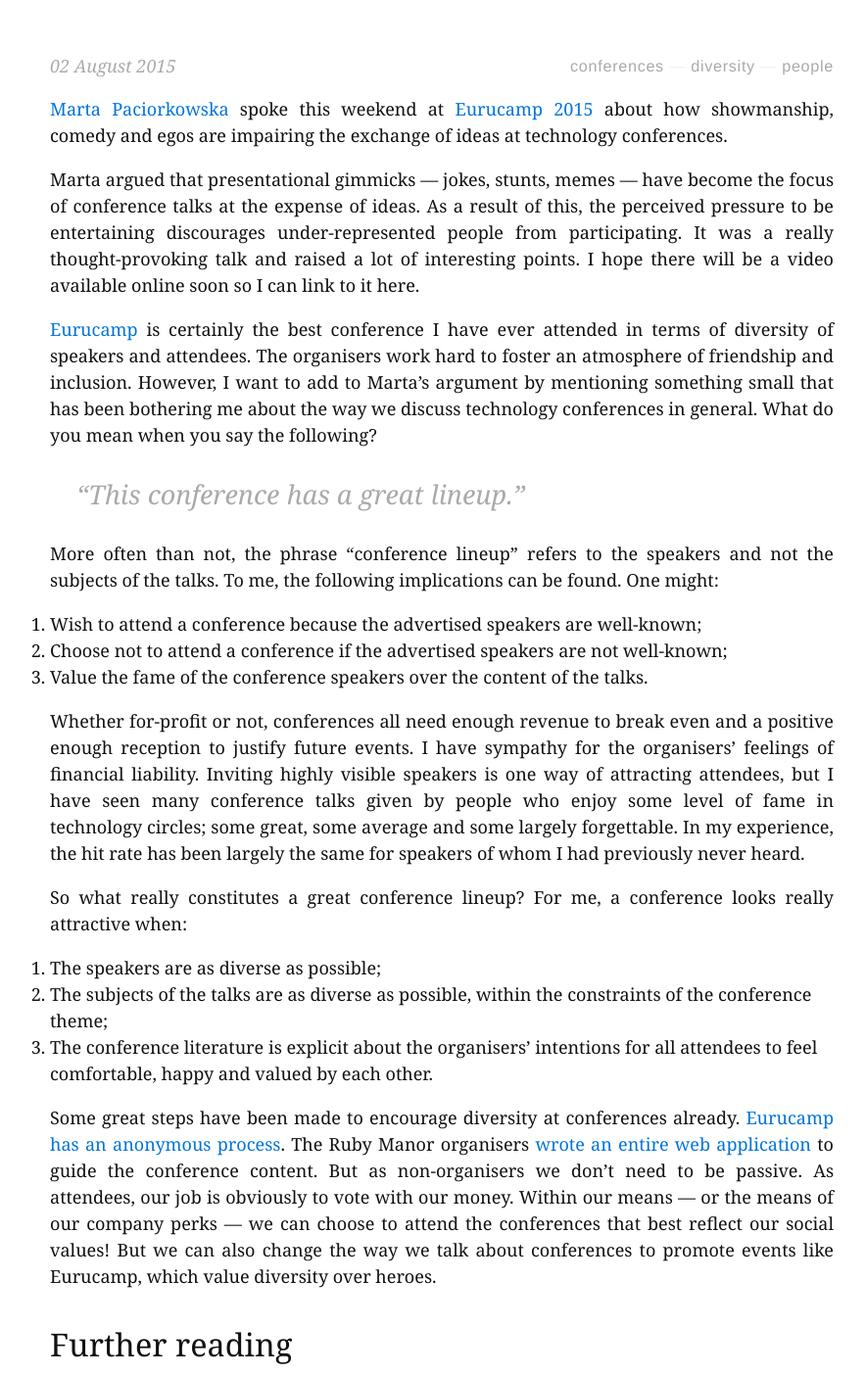
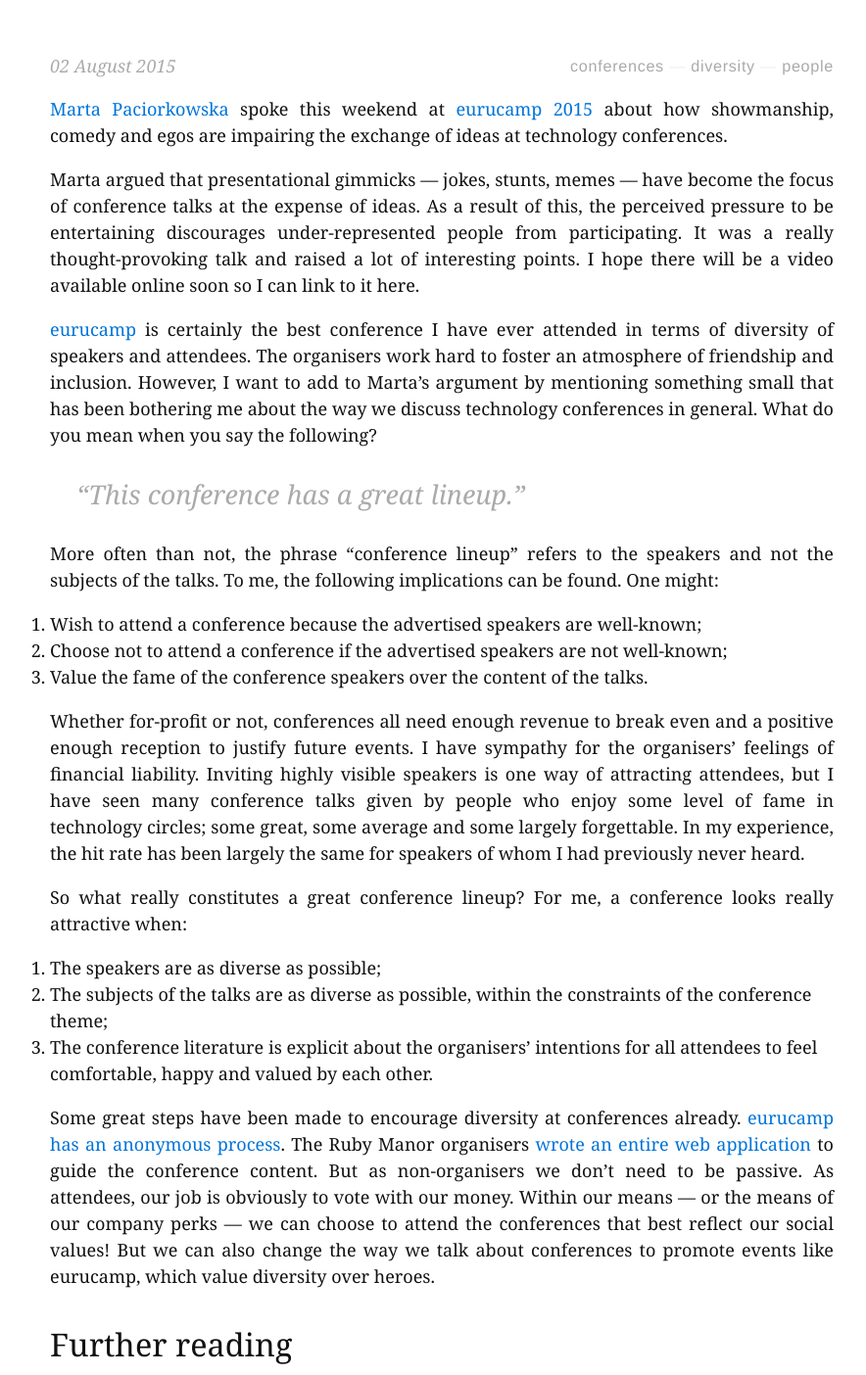
Before and after one commit to joecorcoran/corcoran.online, a Jekyll site: the page built from _posts/2015-08-02-how-we-talk-about-conference-lineups.md, in a window 1280 px wide. Shown: the part 288-1692 px from the top of the page at 98% size, without its empty margins (189-1073 px from the left). Built offline with Jekyll 4.4.1, drawn with Linux system fonts in a browser that asks for light colours; Markdown is read by kramdown in place of the engine named in the settings.

Commit message:
No capitals

```diff
--- a/_posts/2015-08-02-how-we-talk-about-conference-lineups.md
+++ b/_posts/2015-08-02-how-we-talk-about-conference-lineups.md
@@ -8,7 +8,7 @@
 ---
 
 [Marta Paciorkowska](http://twitter.com/a_meba) spoke this weekend at
-[Eurucamp 2015](http://2015.eurucamp.org/speakers/#marta-paciorkowska) about how
+[eurucamp 2015](http://2015.eurucamp.org/speakers/#marta-paciorkowska) about how
 showmanship, comedy and egos are impairing the exchange of ideas at technology conferences.
 
 Marta argued that presentational gimmicks &#8212; jokes, stunts, memes &#8212;
@@ -18,7 +18,7 @@
 raised a lot of interesting points. I hope there will be a video available
 online soon so I can link to it here.
 
-[Eurucamp](http://eurucamp.org) is certainly the best conference
+[eurucamp](http://eurucamp.org) is certainly the best conference
 I have ever attended in terms of diversity of speakers and attendees. The
 organisers work hard to foster an atmosphere of friendship and inclusion. However,
 I want to add to Marta's argument by mentioning something small that has been
@@ -56,13 +56,13 @@
    all attendees to feel comfortable, happy and valued by each other.
 
 Some great steps have been made to encourage diversity at conferences already.
-[Eurucamp has an anonymous process](https://cfp.eurucamp.org/guide).
+[eurucamp has an anonymous process](https://cfp.eurucamp.org/guide).
 The Ruby Manor organisers [wrote an entire web application](http://vestibule.rubymanor.org/the-vestibule-process)
 to guide the conference content. But as non-organisers we don't need to be
 passive. As attendees, our job is obviously to vote with our
 money. Within our means &#8212; or the means of our company perks &#8212; we can
 choose to attend the conferences that best reflect our social values! But we can
-also change the way we talk about conferences to promote events like Eurucamp, which
+also change the way we talk about conferences to promote events like eurucamp, which
 value diversity over heroes.
 
 ## Further reading
```
Also changed, not shown: 2 other files.
